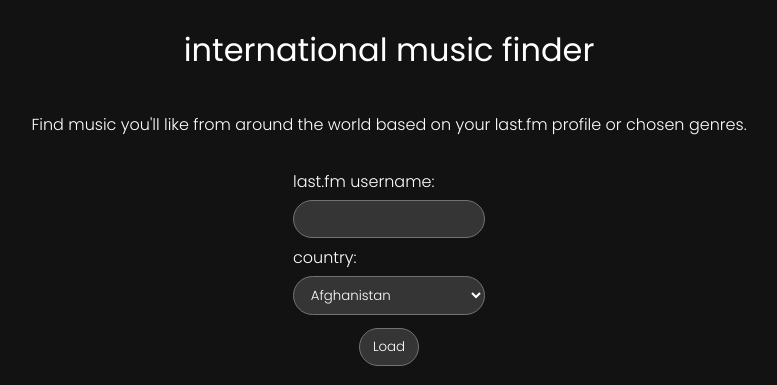
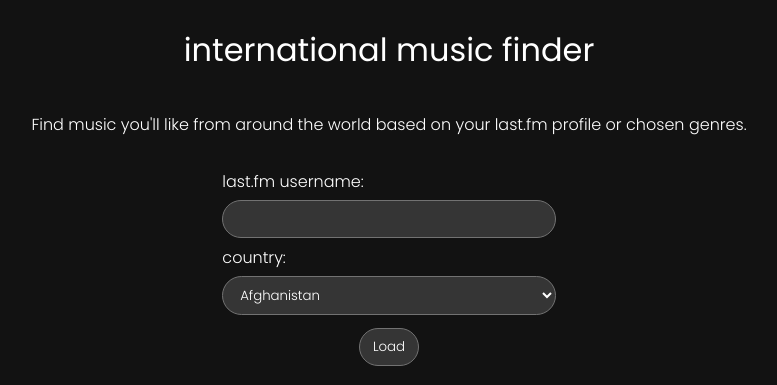
Before and after one commit to fifisaac/international-music-finder, a Python web app: template templates/index.html in a window 1280 px wide. Shown: the part 27-412 px from the top of the page, without its empty margins (251-1028 px from the left). Run offline with Jinja, Linux system fonts and the light colour scheme; the template is opened without the code that fills it, so the values that code supplies are empty.

Commit message:
ui changes

```diff
--- /dev/null
+++ b/app.py
@@ -0,0 +1 @@
+from flask import Flask, render_template
--- a/templates/index.html
+++ b/templates/index.html
@@ -276,12 +276,12 @@
 
     </form>
 
-    <div class="container">
+    <!-- <div class="container">
         <iframe style="border-radius:12px" src="https://open.spotify.com/embed/artist/3SXwqSqAoBz9WCI9PDQzY6?utm_source=generator" width="95%" height="80px" frameBorder="0" allowfullscreen="" allow="autoplay; clipboard-write; encrypted-media; fullscreen; picture-in-picture" loading="lazy"></iframe>
         <iframe style="border-radius:12px" src="https://open.spotify.com/embed/artist/3SXwqSqAoBz9WCI9PDQzY6?utm_source=generator" width="95%" height="80px" frameBorder="0" allowfullscreen="" allow="autoplay; clipboard-write; encrypted-media; fullscreen; picture-in-picture" loading="lazy"></iframe>
         <iframe style="border-radius:12px" src="https://open.spotify.com/embed/artist/3SXwqSqAoBz9WCI9PDQzY6?utm_source=generator" width="95%" height="80px" frameBorder="0" allowfullscreen="" allow="autoplay; clipboard-write; encrypted-media; fullscreen; picture-in-picture" loading="lazy"></iframe>
         <iframe style="border-radius:12px" src="https://open.spotify.com/embed/artist/3SXwqSqAoBz9WCI9PDQzY6?utm_source=generator" width="95%" height="80px" frameBorder="0" allowfullscreen="" allow="autoplay; clipboard-write; encrypted-media; fullscreen; picture-in-picture" loading="lazy"></iframe>
-    </div>
+    </div> -->
 
 </body>
 
--- a/templates/style.css
+++ b/templates/style.css
@@ -34,7 +34,8 @@
     font-style: normal;
     padding: 0.5rem 0.8rem;
 	margin: 0.4rem 0;
-    width: 15vw;
+    width: 25em;
+    text-overflow: ellipsis;
 	box-sizing: border-box;
 	background: #353535;
 	color: white;
@@ -56,7 +57,9 @@
 .container {
     display: inline-grid;
     grid-template-columns: auto auto;
-    /* width: 60vw; */
+    background-color: #353535;
+    border-radius: 12px;
+    border: 1px solid rgb(114, 114, 114);
 }
 
 iframe {
```
